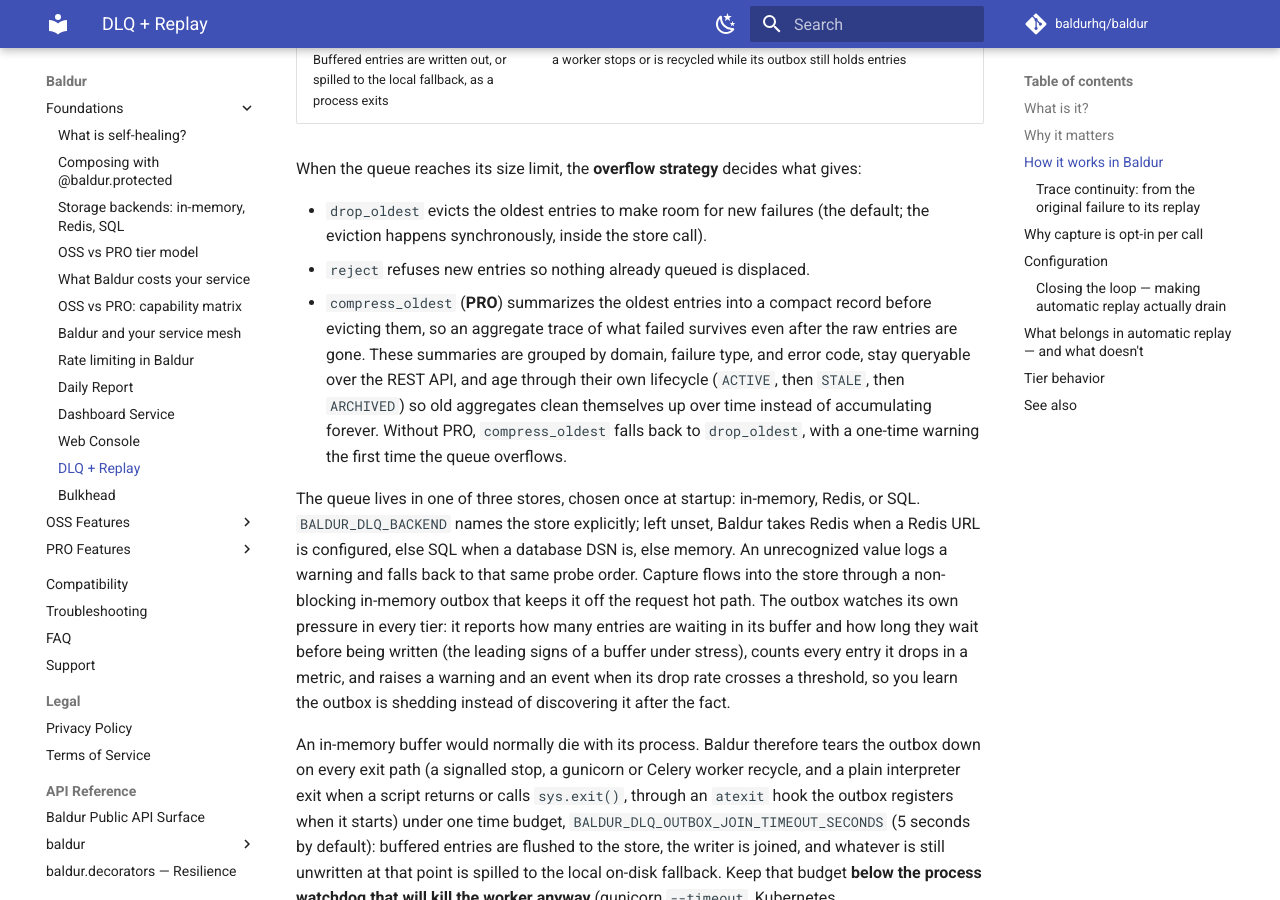
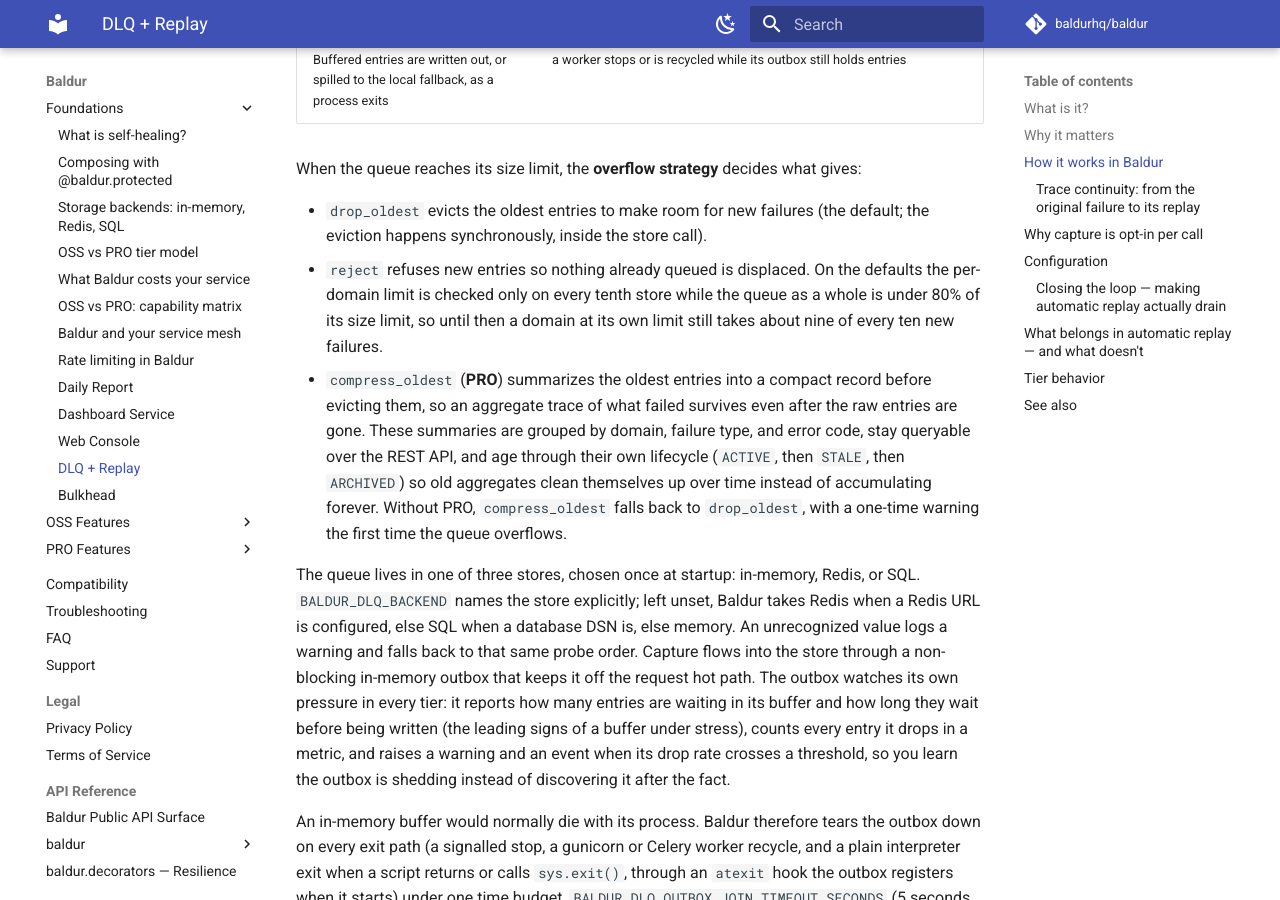
Before and after one commit to baldurhq/baldur, an MkDocs documentation site: the page built from docs/concepts/foundations/dlq-replay.md, in a window 1280 px wide and 900 px high, scrolled down 5166 px. Built offline with MkDocs 1.6.1 and Material for MkDocs 9.7.7, drawn with Linux system fonts in a browser that asks for light colours; comment, search, counter and statistics services are not loaded.

Commit message:
docs(concepts): dlq-replay discloses that reject checks the per-domain limit on a sample
On the defaults the overflow check runs on every tenth store while the
queue as a whole is under 80% of its size limit (overflow_check_interval
10, emergency_purge_threshold 0.8 in services/dlq_capture/overflow.py
handle_overflow), so under reject a domain at its own limit keeps taking
about nine of every ten new failures until then. Probe: per-domain limit
100, strategy reject, 150 stores -> 145 kept, 5 refused.

Disclosed in the overflow list; the check itself is unchanged.

```diff
--- a/docs/concepts/foundations/dlq-replay.md
+++ b/docs/concepts/foundations/dlq-replay.md
@@ -163,7 +163,10 @@
 
 - `drop_oldest` evicts the oldest entries to make room for new failures (the default; the eviction
   happens synchronously, inside the store call).
-- `reject` refuses new entries so nothing already queued is displaced.
+- `reject` refuses new entries so nothing already queued is displaced. On the defaults the
+  per-domain limit is checked only on every tenth store while the queue as a whole is under 80% of
+  its size limit, so until then a domain at its own limit still takes about nine of every ten new
+  failures.
 - `compress_oldest` (**PRO**) summarizes the oldest entries into a compact record before evicting
   them, so an aggregate trace of what failed survives even after the raw entries are gone. These
   summaries are grouped by domain, failure type, and error code, stay queryable over the REST API,
```
